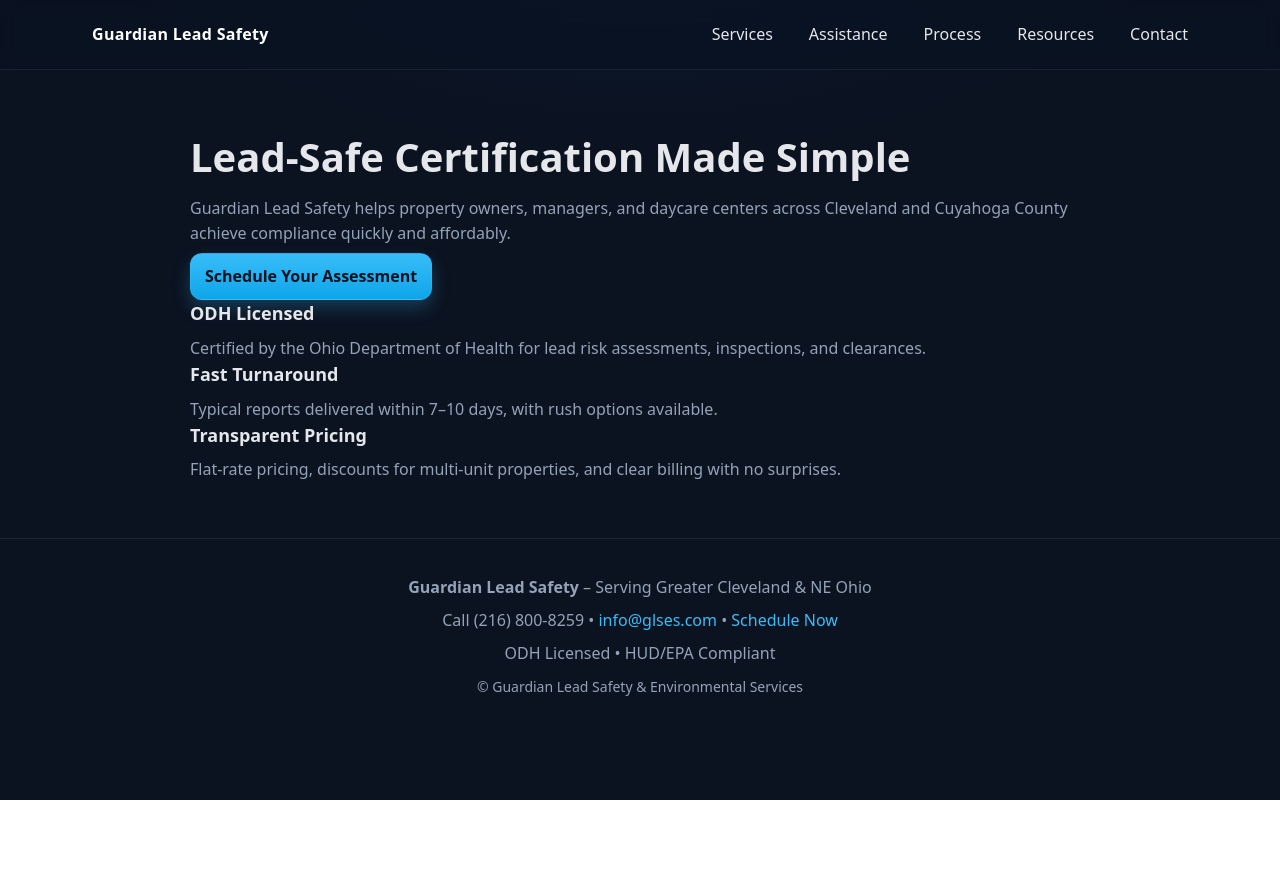
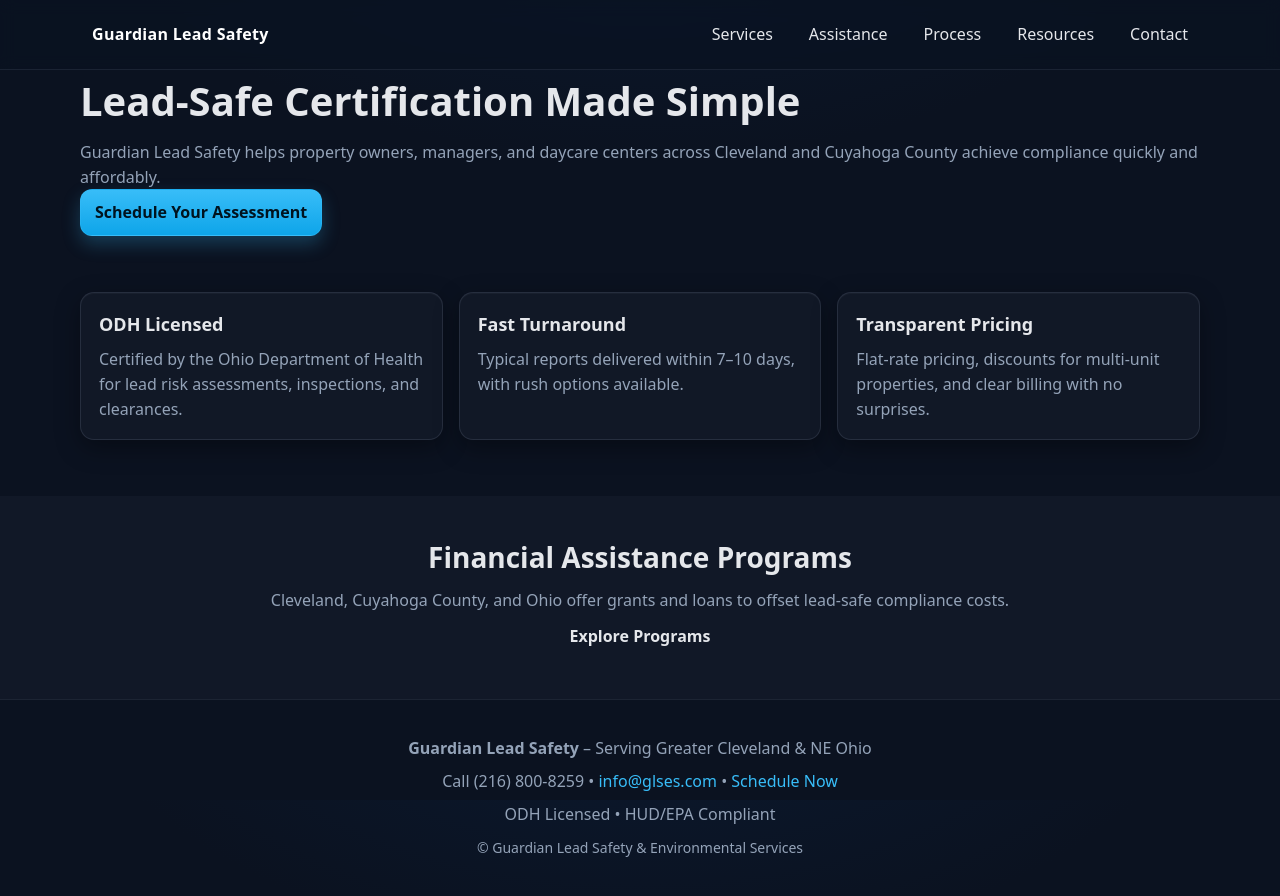
Before and after one commit to wmbarker-guardian-lead/guardian-lead-safety, a plain HTML site: page index.html in a window 1280 px wide. Before the commit the page ends 800 px from the top, so only its background shows below. Drawn offline with Linux system fonts and the light colour scheme.

Commit message:
Restore full homepage content

```diff
--- a/index.html
+++ b/index.html
@@ -5,7 +5,6 @@
   <meta name="viewport" content="width=device-width, initial-scale=1"/>
   <title>Guardian Lead Safety & Environmental Services | Cleveland, OH</title>
   <meta name="description" content="Guardian Lead Safety helps Cleveland property owners, managers, and daycare centers achieve lead-safe certification. ODH-licensed, HUD/EPA compliant. Transparent pricing, fast turnaround, multi-unit discounts.">
-  <!-- FIXED absolute stylesheet path -->
   <link rel="stylesheet" href="/guardian-lead-safety/assets/style.css">
 </head>
 <body>
@@ -57,20 +56,39 @@
     </div>
   </nav>
 
-  <section>
-    <div class="container" style="max-width:900px">
+  <!-- Hero Section -->
+  <header class="hero">
+    <div class="container">
       <h1>Lead-Safe Certification Made Simple</h1>
       <p class="muted">Guardian Lead Safety helps property owners, managers, and daycare centers across Cleveland and Cuyahoga County achieve compliance quickly and affordably.</p>
-      <p><a href="contact.html" class="btn btn-primary">Schedule Your Assessment</a></p>
+      <a href="contact.html" class="btn btn-primary">Schedule Your Assessment</a>
+    </div>
+  </header>
 
-      <h3>ODH Licensed</h3>
-      <p class="muted">Certified by the Ohio Department of Health for lead risk assessments, inspections, and clearances.</p>
+  <!-- Services Overview -->
+  <section>
+    <div class="container grid cards">
+      <div class="card">
+        <h3>ODH Licensed</h3>
+        <p class="muted">Certified by the Ohio Department of Health for lead risk assessments, inspections, and clearances.</p>
+      </div>
+      <div class="card">
+        <h3>Fast Turnaround</h3>
+        <p class="muted">Typical reports delivered within 7–10 days, with rush options available.</p>
+      </div>
+      <div class="card">
+        <h3>Transparent Pricing</h3>
+        <p class="muted">Flat-rate pricing, discounts for multi-unit properties, and clear billing with no surprises.</p>
+      </div>
+    </div>
+  </section>
 
-      <h3>Fast Turnaround</h3>
-      <p class="muted">Typical reports delivered within 7–10 days, with rush options available.</p>
-
-      <h3>Transparent Pricing</h3>
-      <p class="muted">Flat-rate pricing, discounts for multi-unit properties, and clear billing with no surprises.</p>
+  <!-- Assistance Callout -->
+  <section style="background:#111827;padding:40px 0">
+    <div class="container" style="max-width:900px;text-align:center">
+      <h2>Financial Assistance Programs</h2>
+      <p class="muted">Cleveland, Cuyahoga County, and Ohio offer grants and loans to offset lead-safe compliance costs.</p>
+      <a href="assistance/index.html" class="btn btn-secondary">Explore Programs</a>
     </div>
   </section>
 
```
